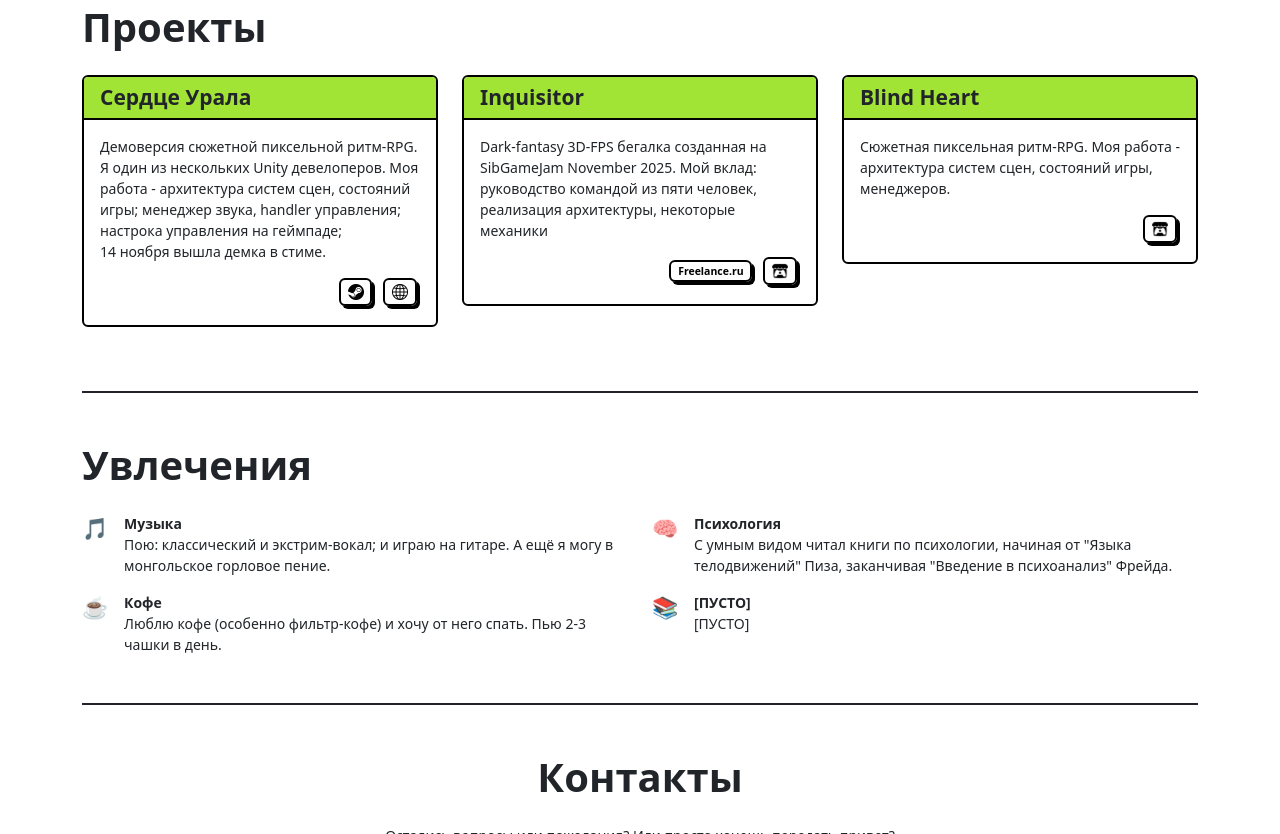
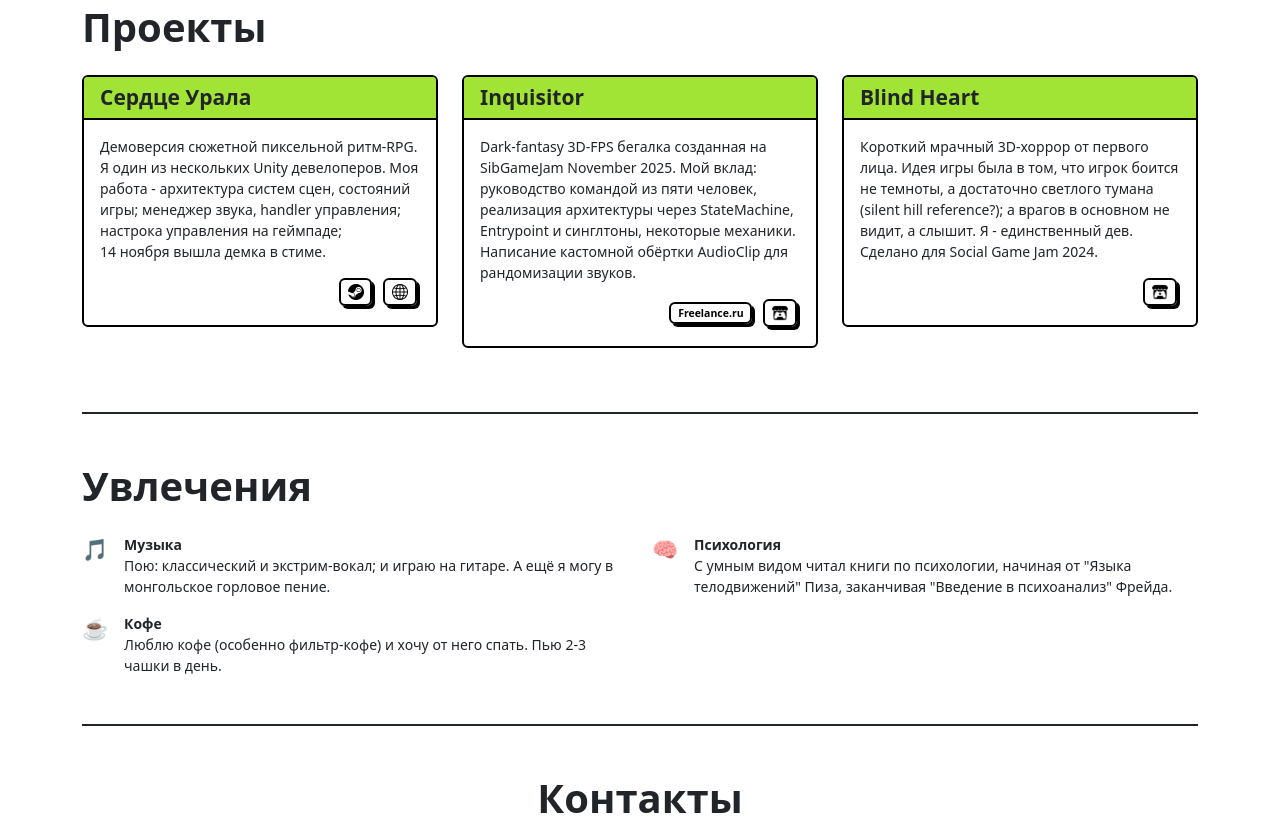
Before and after one commit to pikus12345/pikus12345.github.io, a plain HTML site: page index.html in a window 1280 px wide. Shown: the part 369-1203 px from the top of the page. Drawn offline with nearby package versions, Linux system fonts and the light colour scheme.

Commit message:
info changes

```diff
--- a/index.html
+++ b/index.html
@@ -82,7 +82,7 @@
                         <div class="card bg-secondary mb-3">
                             <h4 class="card-header bg-primary fw-bold">Inquisitor</h4>
                             <div class="card-body">
-                                <p class="card-text">Dark-fantasy 3D-FPS бегалка созданная на SibGameJam November 2025. Мой вклад: руководство командой из пяти человек, реализация архитектуры, некоторые механики</p>
+                                <p class="card-text">Dark-fantasy 3D-FPS бегалка созданная на SibGameJam November 2025. Мой вклад: руководство командой из пяти человек, реализация архитектуры через StateMachine, Entrypoint и синглтоны, некоторые механики. Написание кастомной обёртки AudioClip для рандомизации звуков. </p>
                                 <div class="d-flex align-items-center flex-wrap gap-2 justify-content-end">
                                     <a href="https://store.steampowered.com/app/4515240/Heart_of_Ural/"
                                         class="badge btn d-inline-flex align-items-center"
@@ -104,7 +104,7 @@
                         <div class="card bg-secondary mb-3">
                             <h4 class="card-header bg-primary fw-bold">Blind Heart</h4>
                             <div class="card-body">
-                                <p class="card-text">Сюжетная пиксельная ритм-RPG. Моя работа - архитектура систем сцен, состояний игры, менеджеров.</p>
+                                <p class="card-text">Короткий мрачный 3D-хоррор от первого лица. Идея игры была в том, что игрок боится не темноты, а достаточно светлого тумана (silent hill reference?); а врагов в основном не видит, а слышит. Я - единственный дев. Сделано для Social Game Jam 2024.</p>
                                 <div class="d-flex align-items-center flex-wrap gap-2 justify-content-end">
                                     <a href="https://syntezz.itch.io/blind-heart"
                                         class="badge btn d-inline-flex align-items-center"
@@ -149,13 +149,6 @@
                                     <p class="mb-0">С умным видом читал книги по психологии, начиная от "Языка телодвижений" Пиза, заканчивая "Введение в психоанализ" Фрейда.</p>
                                 </div>
                             </li>
-                            <li class="d-flex align-items-start gap-3">
-                                <span class="fs-4">📚</span>
-                                <div>
-                                    <strong>[ПУСТО]</strong>
-                                    <p class="mb-0">[ПУСТО]</p>
-                                </div>
-                            </li>
                         </ul>
                     </div>
                 </div>
```
